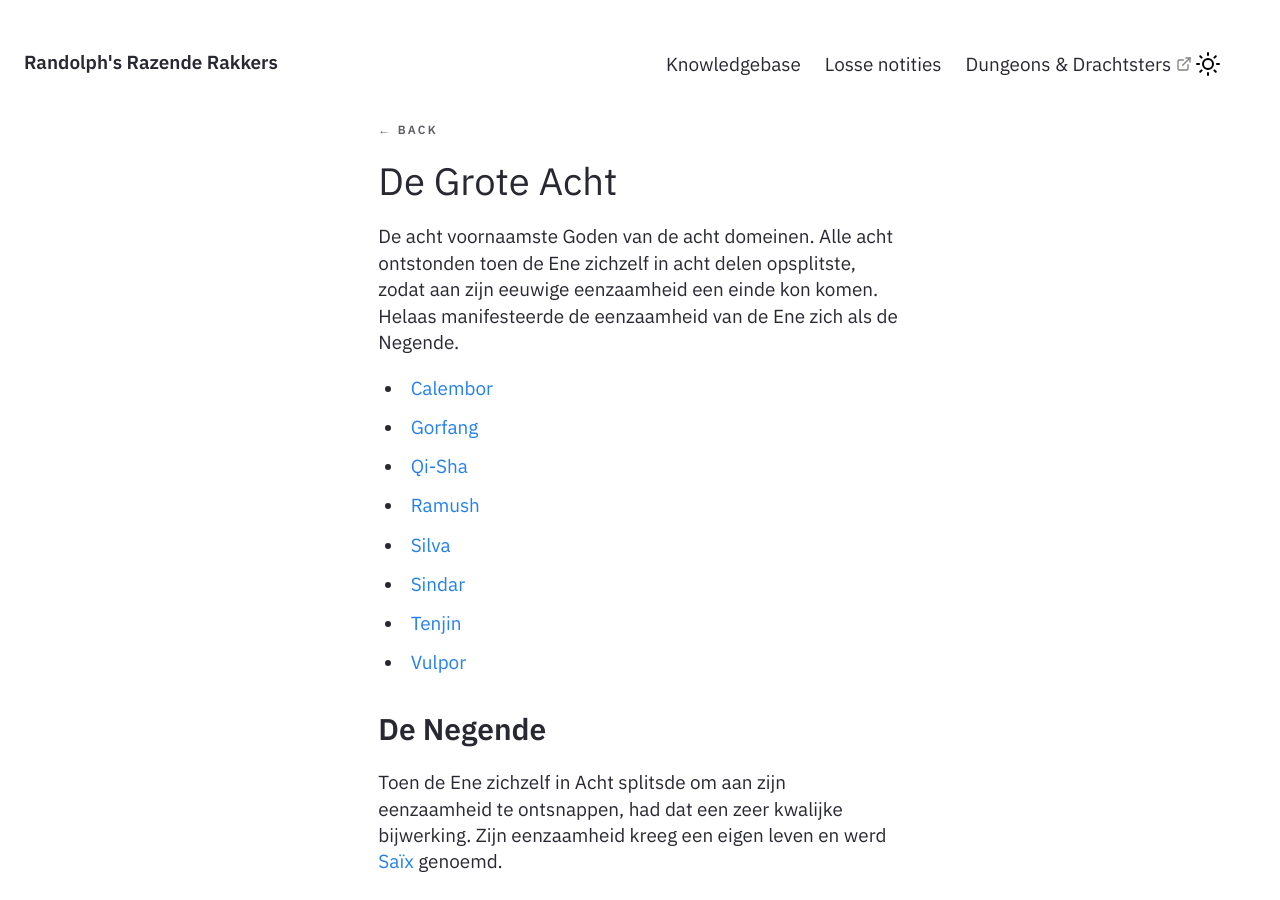
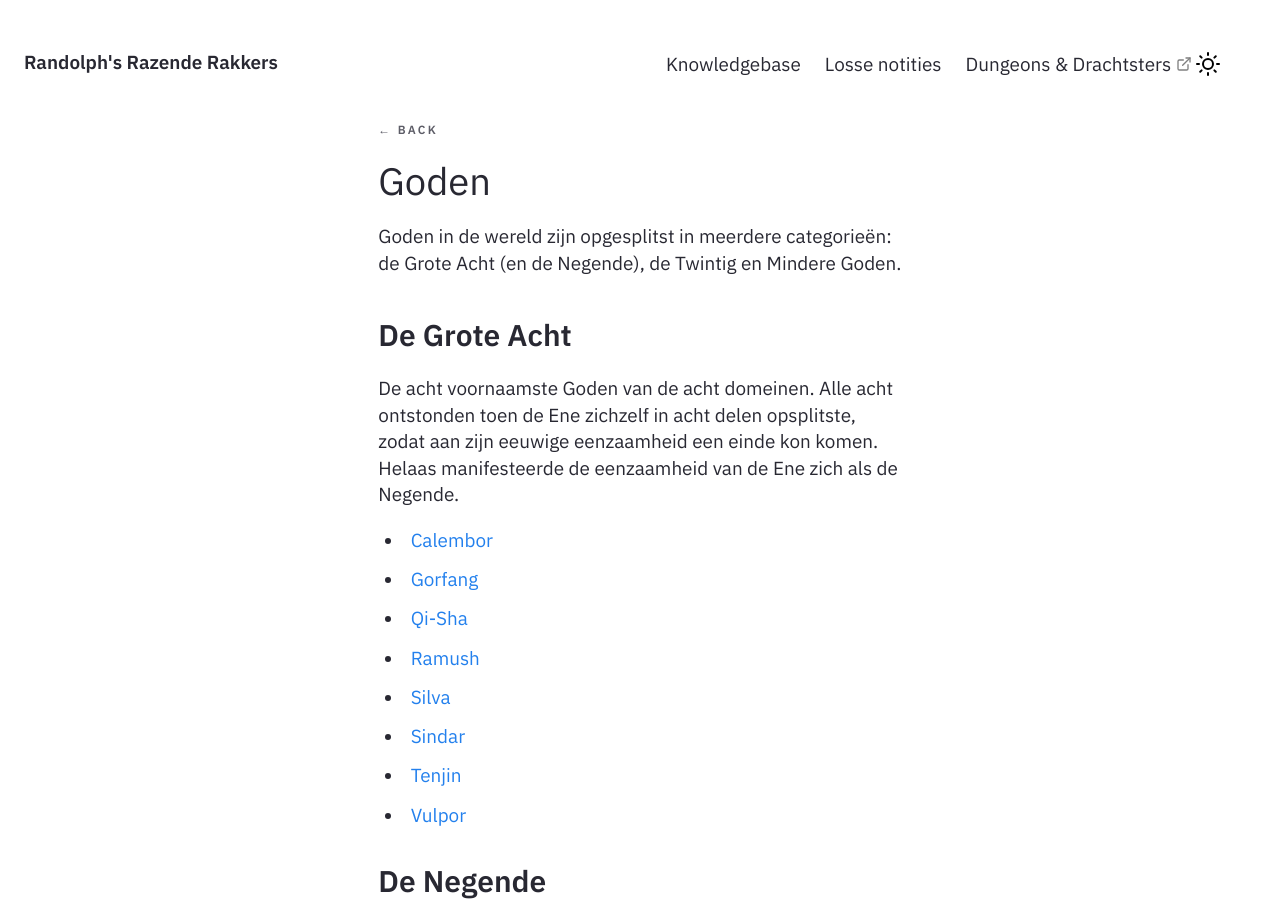
Before and after one commit to basvroegop/rrr, a Jekyll site: the page built from _notes/Public/Mythologie/Goden/Goden.md, in a window 1280 px wide and 900 px high. Built offline with Jekyll 4.4.1, drawn with Linux system fonts in a browser that asks for light colours.

Commit message:
Update goden

```diff
--- a/_notes/Public/Mythologie/Goden/Goden.md
+++ b/_notes/Public/Mythologie/Goden/Goden.md
@@ -1,7 +1,11 @@
 ---
-title: De Grote Acht
+title: Goden
 feed: show
 ---
+
+Goden in de wereld zijn opgesplitst in meerdere categorieën: de Grote Acht (en de Negende),  de Twintig en Mindere Goden.
+
+## De Grote Acht
 
 De acht voornaamste Goden van de acht domeinen. Alle acht ontstonden toen de Ene zichzelf in acht delen opsplitste, zodat aan zijn eeuwige eenzaamheid een einde kon komen. Helaas manifesteerde de eenzaamheid van de Ene zich als de Negende.
 
```
